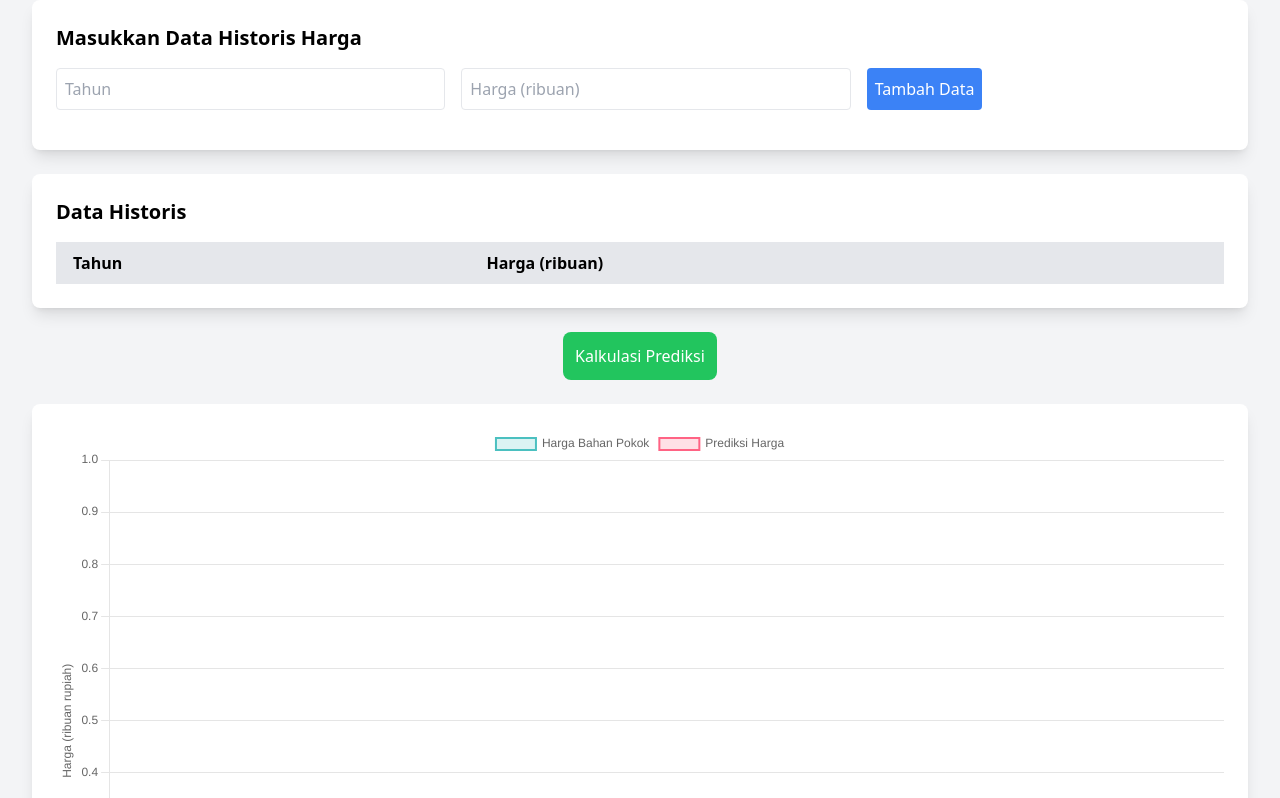
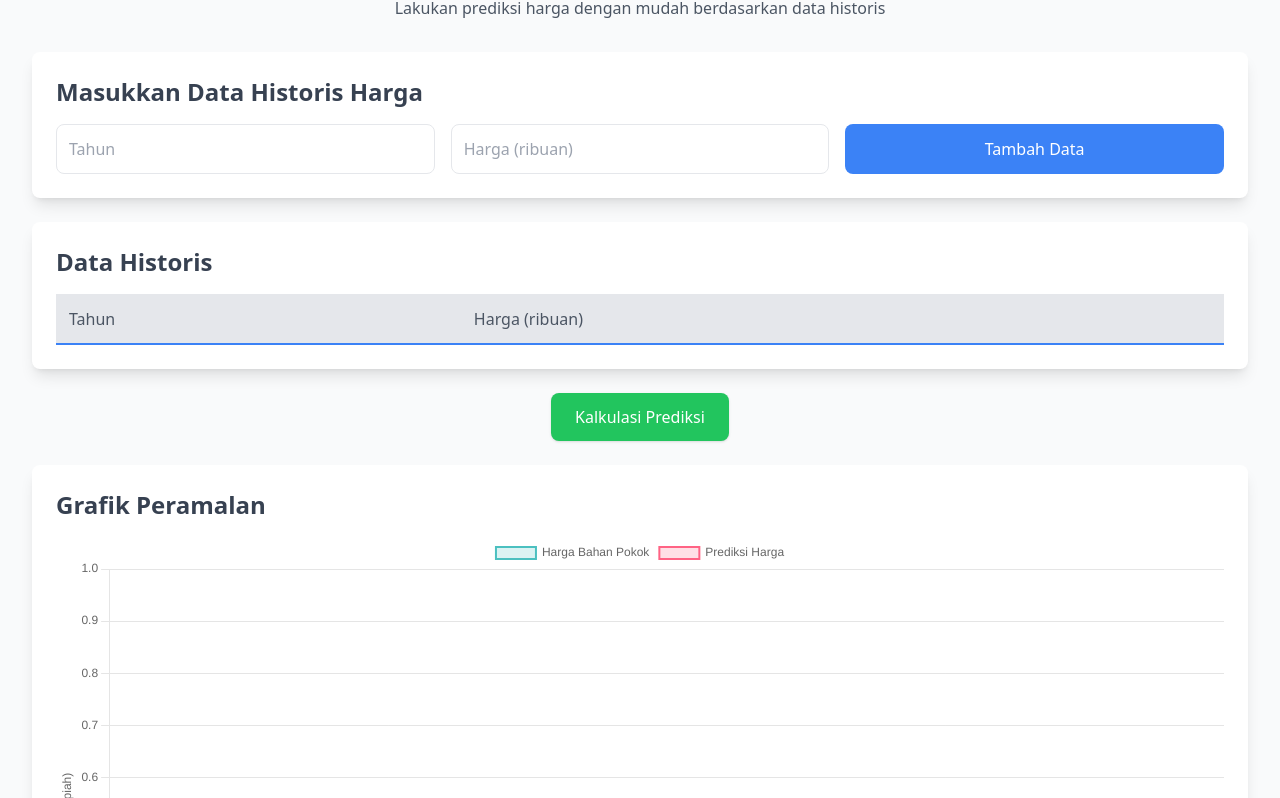
Before and after one commit to taka-duarr/komrik, a website: page index.html in a window 1280 px wide. Shown: the part 84-882 px from the top of the page. Drawn offline with nearby package versions, Linux system fonts and the light colour scheme.

Commit message:
Revisi desain table

```diff
--- a/index.html
+++ b/index.html
@@ -4,50 +4,96 @@
     <meta charset="UTF-8">
     <meta name="viewport" content="width=device-width, initial-scale=1.0">
     <title>Peramalan Harga Bahan Pokok</title>
+    <style>
+        /* Efek hover pada baris tabel */
+        #dataTable tbody tr:hover {
+            background-color: #f3f4f6; /* Warna abu lembut saat hover */
+            transition: background-color 0.2s ease-in-out; /* Transisi halus */
+        }
+
+        /* Perataan konten di dalam tabel */
+        #dataTable th, #dataTable td {
+            text-align: left;
+            padding: 12px;
+        }
+
+        /* Style tambahan untuk header tabel */
+        #dataTable thead tr {
+            background-color: #e5e7eb; /* Warna abu yang lebih terang */
+            border-bottom: 2px solid #3b82f6; /* Garis bawah biru */
+        }
+
+        /* Menambahkan efek shadow di tabel */
+        #dataTable {
+            box-shadow: 0px 4px 6px rgba(0, 0, 0, 0.1); /* Shadow ringan */
+            border-radius: 8px; /* Membuat tabel lebih modern */
+        }
+    </style>
     <!-- CDN Tailwind CSS -->
     <script src="https://cdn.jsdelivr.net/npm/chart.js"></script>
     <script src="https://cdn.tailwindcss.com"></script>
-    <body class="bg-gray-100">
+</head>
+<body class="bg-gray-50 min-h-screen">
     <div class="container mx-auto p-8">
-            <h1 class="text-3xl font-bold mb-4 text-center">Peramalan Harga Bahan Pokok</h1>
+        <!-- Header -->
+        <header class="text-center mb-8">
+            <h1 class="text-4xl font-bold text-blue-600">Peramalan Harga Bahan Pokok</h1>
+            <p class="text-gray-600 mt-2">Lakukan prediksi harga dengan mudah berdasarkan data historis</p>
+        </header>
 
         <!-- Form Input Data -->
-            <div class="bg-white p-6 rounded-lg shadow-lg mb-6">
-                <h2 class="text-xl font-semibold mb-4">Masukkan Data Historis Harga</h2>
-                <form id="dataForm">
-                    <div class="flex space-x-4 mb-4">
-                        <input type="number" id="year" placeholder="Tahun" class="p-2 border rounded w-1/3" required>
-                        <input type="number" id="price" placeholder="Harga (ribuan)" class="p-2 border rounded w-1/3" required>
-                        <button type="button" class="bg-blue-500 text-white p-2 rounded" onclick="addData()">Tambah Data</button>
-                    </div>
+        <section class="bg-white p-6 rounded-lg shadow-lg mb-6">
+            <h2 class="text-2xl font-semibold text-gray-700 mb-4">Masukkan Data Historis Harga</h2>
+            <form id="dataForm" class="grid grid-cols-1 md:grid-cols-3 gap-4">
+                <input
+                    type="number"
+                    id="year"
+                    placeholder="Tahun"
+                    class="p-3 border rounded-lg focus:ring-2 focus:ring-blue-400 focus:outline-none"
+                    required>
+                <input
+                    type="number"
+                    id="price"
+                    placeholder="Harga (ribuan)"
+                    class="p-3 border rounded-lg focus:ring-2 focus:ring-blue-400 focus:outline-none"
+                    required>
+                <button
+                    type="button"
+                    class="bg-blue-500 text-white p-3 rounded-lg hover:bg-blue-600 transition"
+                    onclick="addData()">Tambah Data</button>
             </form>
-            </div>
+        </section>
 
         <!-- Tabel Data -->
-            <div class="bg-white p-6 rounded-lg shadow-lg mb-6">
-                <h2 class="text-xl font-semibold mb-4">Data Historis</h2>
-                <table id="dataTable" class="w-full text-left border-collapse">
+        <section class="bg-white p-6 rounded-lg shadow-lg mb-6">
+            <h2 class="text-2xl font-semibold text-gray-700 mb-4">Data Historis</h2>
+            <div class="overflow-x-auto">
+                <table id="dataTable" class="min-w-full border-collapse">
                     <thead>
-                        <tr class="bg-gray-200">
-                            <th class="border px-4 py-2">Tahun</th>
-                            <th class="border px-4 py-2">Harga (ribuan)</th>
+                        <tr class="bg-blue-100">
+                            <th class="border px-6 py-3 text-left text-gray-600 font-medium">Tahun</th>
+                            <th class="border px-6 py-3 text-left text-gray-600 font-medium">Harga (ribuan)</th>
                         </tr>
                     </thead>
-                    <tbody id="predictions-list">
+                    <tbody id="predictions-list" class="divide-y divide-gray-200">
                         <!-- Data akan ditambahkan di sini -->
                     </tbody>
                 </table>
             </div>
+        </section>
 
         <!-- Button Kalkulasi -->
-            <div class="flex justify-center mb-6">
-                <button class="bg-green-500 text-white p-3 rounded-lg" onclick="finishInput()">Kalkulasi Prediksi</button>
-            </div>
+        <section class="text-center mb-6">
+            <button
+                class="bg-green-500 text-white px-6 py-3 rounded-lg shadow hover:bg-green-600 transition"
+                onclick="finishInput()">Kalkulasi Prediksi</button>
+        </section>
 
         <!-- Grafik -->
-            <div class="bg-white p-6 rounded-lg shadow-lg mb-6">
+        <section class="bg-white p-6 rounded-lg shadow-lg">
+            <h2 class="text-2xl font-semibold text-gray-700 mb-4">Grafik Peramalan</h2>
             <canvas id="priceChart"></canvas>
-            </div>
+        </section>
     </div>
 
     <script src="script/script.js"></script>
```
Lines whose indentation alone changed are shown as unchanged.
